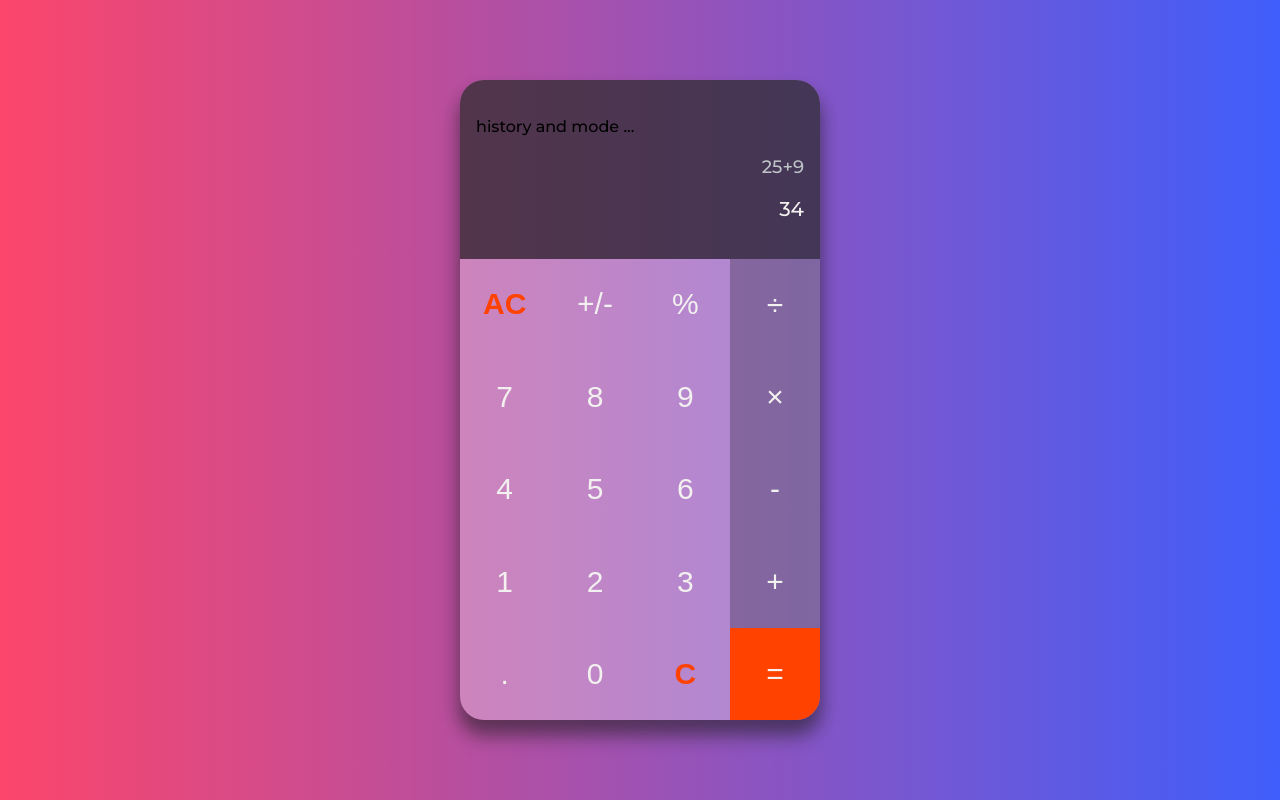
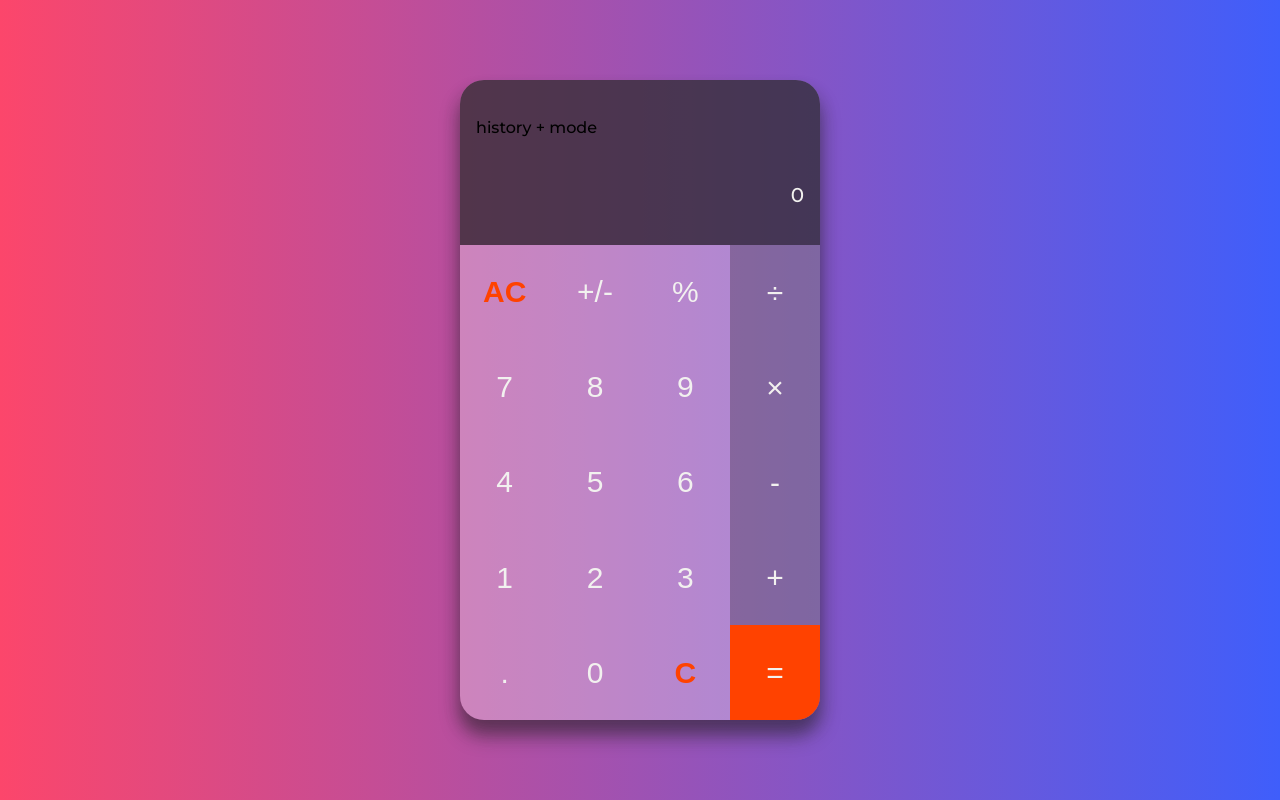
Before and after one commit to mamaddrg/js-calculator, a plain HTML site: page index.html in a window 1280 px wide. Drawn offline with Linux system fonts and the light colour scheme.

Commit message:
remove default text for display

```diff
--- a/index.html
+++ b/index.html
@@ -11,9 +11,9 @@
   <div class="parent-container">
     <div class="calculator-container">
       <div class="display">
-        <div class="controls">history and mode ...</div>
-        <h5 class="expression">25+9</h5>
-        <h2 class="result">34</h2>
+        <div class="controls">history + mode</div>
+        <h5 class="expression"></h5>
+        <h2 class="result">0</h2>
       </div>
       <div class="keys">
         <div class="left-3-4">
```
